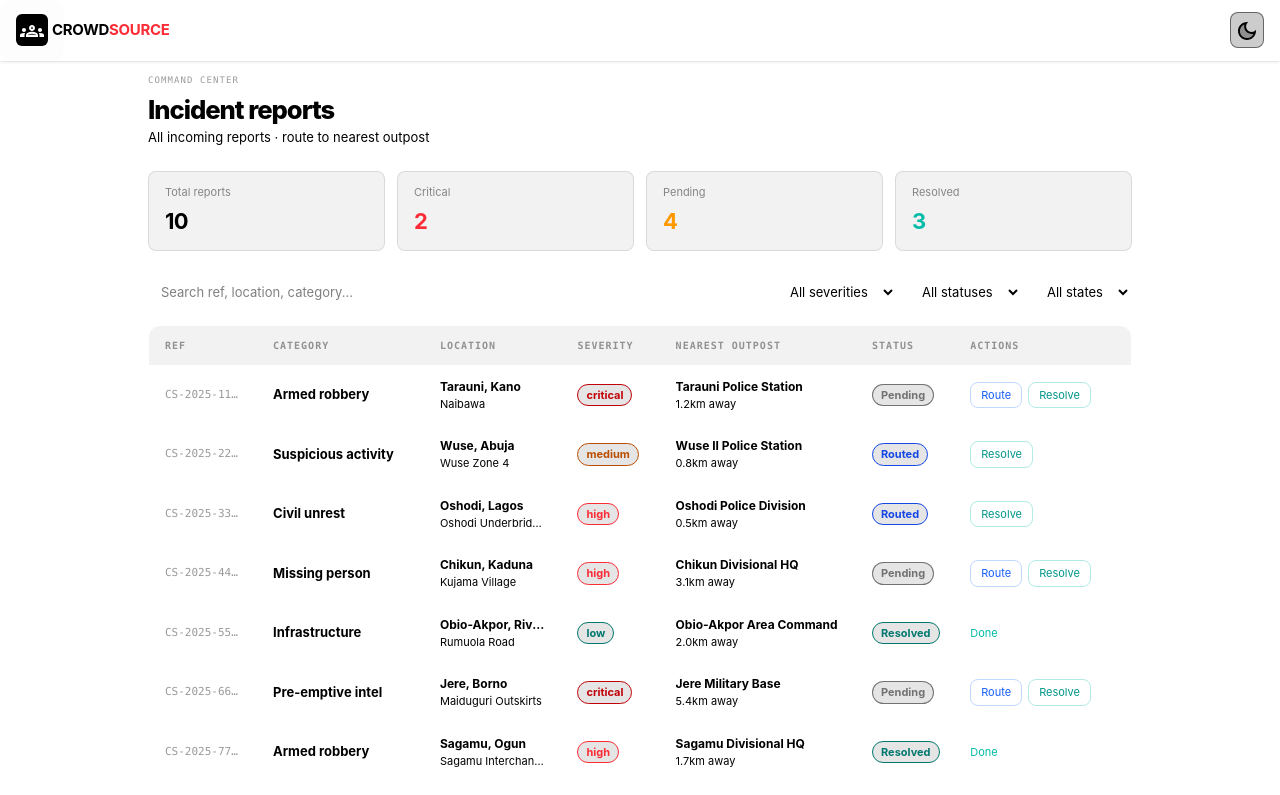
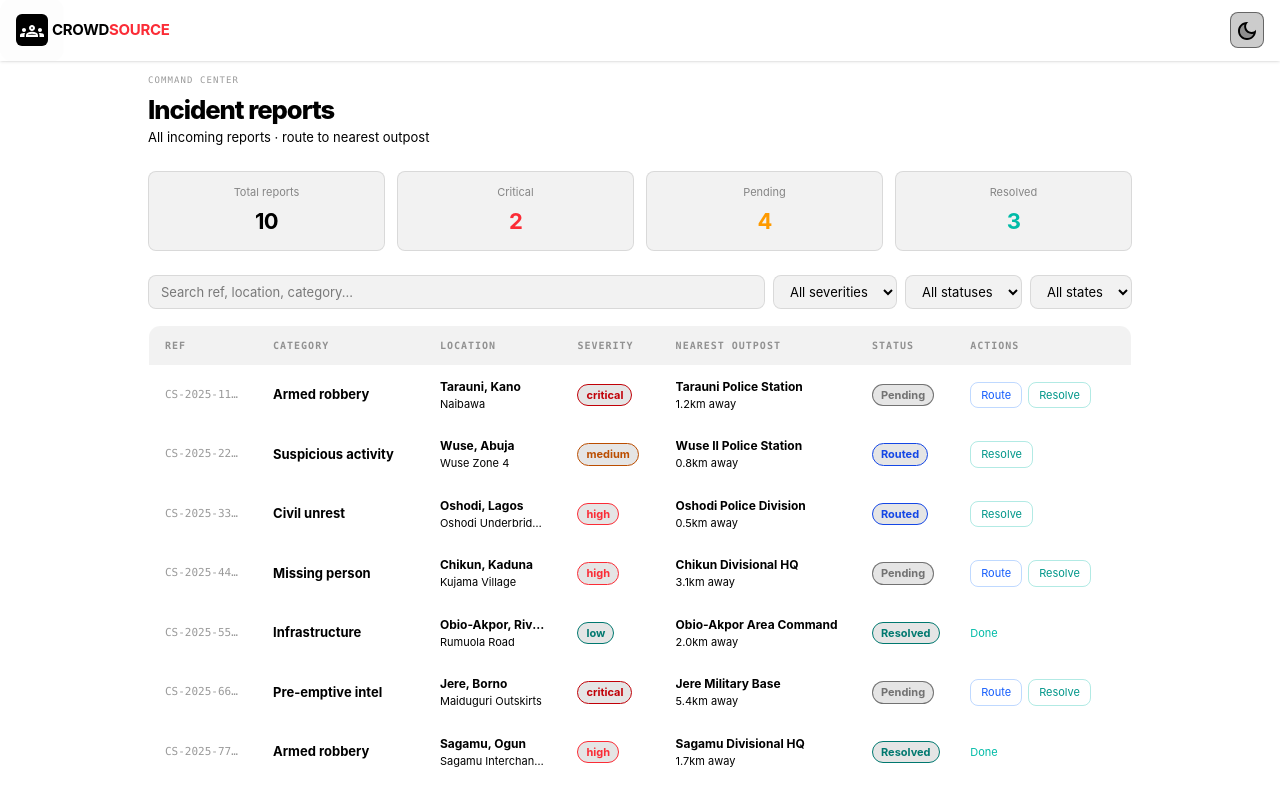
Before and after one commit to makajeez/CSRS, a React (Vite) app: page /dashboard in a window 1280 px wide. Shown: the top 795 px of the page. Built offline with nearby package versions, Linux system fonts and the light colour scheme.

Commit message:
Styles tuning

```diff
--- a/src/features/dashboard/Dashboard.tsx
+++ b/src/features/dashboard/Dashboard.tsx
@@ -48,7 +48,7 @@ const STATUS_CLASSES: Record<Status, string> = {
 const MetricCard = ({
   label, value, valueClass = "",
 }: { label: string; value: number; valueClass?: string }) => (
-  <div className="border border-black/10 bg-black/5 dark:bg-white/5 rounded-lg px-4 py-3">
+  <div className="border border-black/10 bg-black/5 dark:bg-white/5 rounded-lg px-4 py-3 text-center">
     <p className="text-[11px] text-black/45 dark:text-white/40 mb-1">{label}</p>
     <p className={`text-[22px] font-bold tracking-[-0.03em] ${valueClass}`}>{value}</p>
   </div>
@@ -102,7 +102,7 @@ export default function CommandCenter() {
     setExpanded((prev) => (prev === ref ? null : ref));
 
   const selectCls =
-    "text-[13px] h-[34px] px-3 rounded-lg border border-white/10 bg-white/5 dark:bg-[#1a1a18] dark:text-[#f5f4ef] outline-none focus:border-white/25 transition-colors cursor-pointer";
+    "text-[13px] h-[34px] px-3 rounded-lg border border-black/10 dark:border-white/10 bg-black/5 dark:bg-[#1a1a18] dark:text-[#f5f4ef] outline-none focus:border-black/25 transition-colors cursor-pointer";
 
   return (
     <div className="font-syne dark:text-[#f5f4ef] min-h-screen">
@@ -136,7 +136,7 @@ export default function CommandCenter() {
             placeholder="Search ref, location, category..."
             value={search}
             onChange={(e) => setSearch(e.target.value)}
-            className={`${selectCls} flex-1 min-w-[180px] px-3`}
+            className={`${selectCls} flex-1 min-w-[180px]`}
           />
           <select className={selectCls} value={sevFilter} onChange={(e) => setSevFilter(e.target.value)}>
             <option value="">All severities</option>
```
